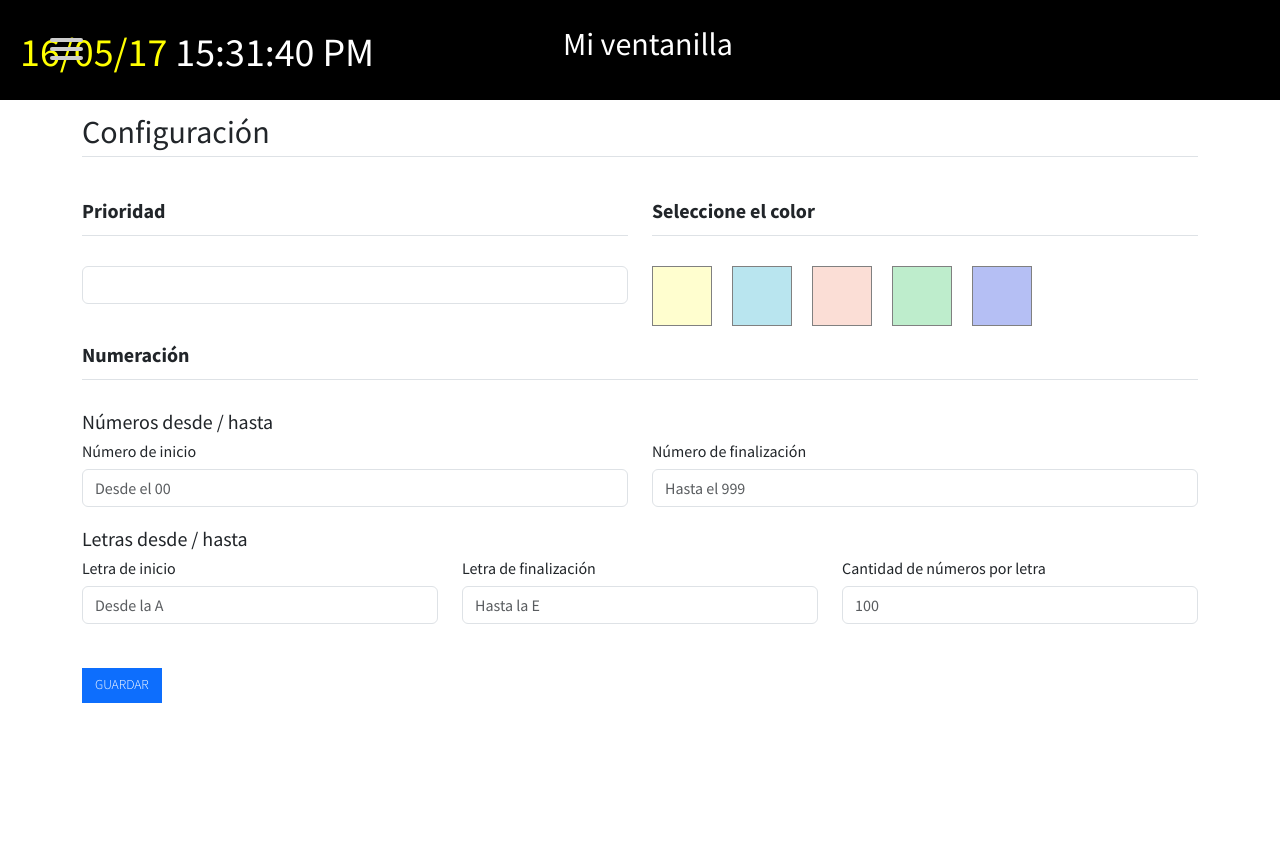
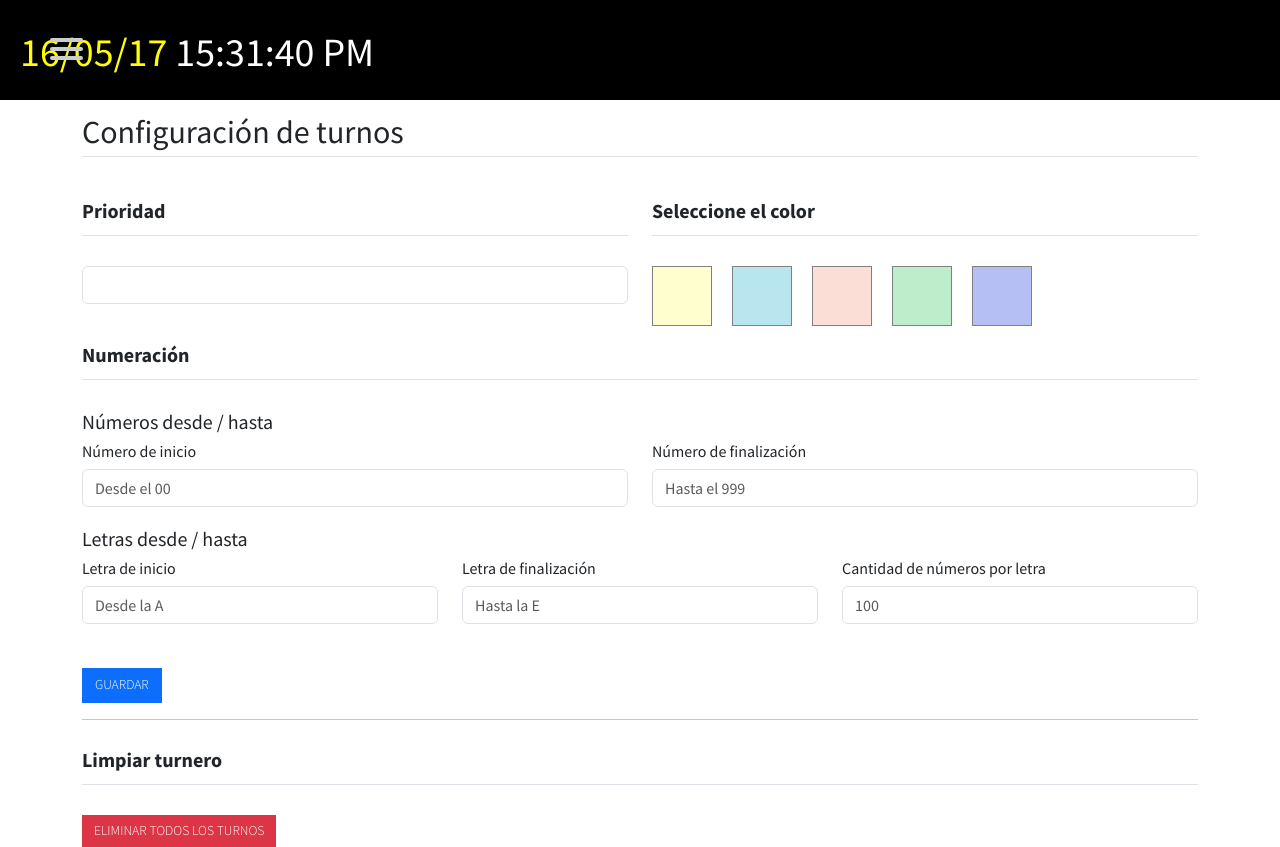
Before and after one commit to hospitalneuquen/turnero, an Angular app: page /config/turnos in a window 1280 px wide. Before the commit the page ends 800 px from the top, so only its background shows below. Built offline with nearby package versions, Linux system fonts and the light colour scheme.

Commit message:
Limpieza, algo de refactor HTML, styling

```diff
--- a/src/app/components/config/turnos/turnos.component.html
+++ b/src/app/components/config/turnos/turnos.component.html
@@ -51,7 +51,7 @@
     <div class="col">
       <form #f="ngForm" novalidate (ngSubmit)="save(f.value, f.valid)">
 
-        <h2 class="border-bottom">Configuración</h2>
+        <h2 class="border-bottom">Configuración de turnos</h2>
 
         <div class="row">
           <div class="col-6">
@@ -132,15 +132,24 @@
         </div>
 
         <br>
-
-
         <div class="row">
           <div class="col">
             <button type="submit" class="btn btn-primary float-sm-right">Guardar</button>
           </div>
         </div>
+        <hr>
 
       </form>
+
+      <div class="row">
+        <div class="col">
+          <h5 class="border-bottom"><strong>Limpiar turnero</strong></h5>
+          <button class="btn btn-danger" (click)="eliminarTurnos()">
+              Eliminar todos los turnos
+            </button>
+        </div>
+      </div>
+
     </div>
   </div>
 </div>
--- a/src/app/components/menu/menu.component.html
+++ b/src/app/components/menu/menu.component.html
@@ -23,26 +23,19 @@
     <!--
         Too bad the menu has to be inside of the button
         but hey, it's pure CSS magic.
-        -->
+    -->
+
     <div id="menu">
-      <ul>
-        <li>
-          <!--<a [routerLink]="['/ventanilla/', ventanillaActual]" *ngIf="ventanillaActual">-->
-          <a href="javascript:void(0);" (click)="menu('/ventanilla')"> > Mi ventanilla</a>
-        </li>
-        <li>
-          <i>Configuraciones</i>
-        </li>
-        <li>
-          <a href="javascript:void(0);" (click)="menu('/config/ventanillas')"> > Ventanillas</a>
-        </li>
-        <li>
-          <a href="javascript:void(0);" (click)="menu('/config/turnos')"> > Turnos</a>
-        </li>
+      <a class="btn btn-primary" href="javascript:void(0);" (click)="menu('/ventanilla')">Ir a mi ventanilla</a>
+      <hr>
+      <ul class="list-group">
+        <i class="list-group-item list-group-item-info">Configuraciones</i>
+        <a class="list-group-item" href="javascript:void(0);" (click)="menu('/config/ventanillas')">Administrar Ventanillas</a>
+        <a class="list-group-item" href="javascript:void(0);" (click)="menu('/config/turnos')">Cargar Turnos</a>
       </ul>
     </div>
   </div>
-  <div class="row">
+  <div *ngIf="miVentanilla" class="row">
     <div class="col titulo-ventanilla">
       Mi ventanilla
     </div>
--- a/src/app/components/menu/menu.component.ts
+++ b/src/app/components/menu/menu.component.ts
@@ -11,19 +11,20 @@ export class MenuComponent implements OnInit {
   // check variable que almacena el estado del checkbox que abre el menu
   // almacenamos para luego cambiar la propiedad de checked cuando cambio de menu
   public checked: any;
+  public ventanillaActual: String = '';
+  public miVentanilla = false;
 
-  public ventanillaActual: String = '';
-
-   activeRoute: string;
+  activeRoute: string;
 
   constructor(private router: Router, private route: ActivatedRoute,
     location: Location) {
 
     router.events.subscribe((val) => {
-        if (location.path() !== ''){
-          this.activeRoute = location.path();
-        }
-      });
+      if (location.path() !== '') {
+        this.activeRoute = location.path();
+        this.miVentanilla = (this.activeRoute.search('/ventanilla/') > -1);
+      }
+    });
 
   }
 
--- a/src/app/components/numero/numero.component.html
+++ b/src/app/components/numero/numero.component.html
@@ -1,7 +1,7 @@
 <ng-container *ngIf="turnero">
   <div [ngClass]="turnero.color">
 
-    <div class=" box-turno borde inactivo">
+    <div class="box-turno borde inactivo">
 
       <div class="cabezal fondo text-center">
 
--- a/src/app/components/numero/numero.component.ts
+++ b/src/app/components/numero/numero.component.ts
@@ -9,14 +9,13 @@ import { ITurnos } from './../../interfaces/ITurnos';
     styleUrls: ['./numero.component.css']
 })
 export class NumeroComponent implements OnInit {
-    // @Input() turno: ITurnos;
+
     @Input() turnero: any;
     @Input() turno: any; // turno actual
     @Input() ventanilla: any;
 
     disponibles: Number;
     existeSiguiente: Boolean = true;
-    // @Output() evtOutput: EventEmitter<any> = new EventEmitter<any>();
 
     constructor(private TurnosService: TurnosService) { }
 
@@ -27,8 +26,6 @@ export class NumeroComponent implements OnInit {
     count() {
         this.TurnosService.getCount(this.turnero._id).subscribe(turnos => {
             this.disponibles = turnos.count;
-
-            // return this.disponibles;
         });
     }
 
--- a/src/app/components/reloj/reloj.component.html
+++ b/src/app/components/reloj/reloj.component.html
@@ -1,3 +1,3 @@
 <h1 class="float-right" id="liveclock">
-  <span style="color: yellow;">{{clock | async | date:'dd/MM/yy'}}</span> {{clock | async | date:'H:mm:ss a'}}
+    <span style="color: yellow;">{{clock | async | date:'dd/MM/yy'}}</span> {{clock | async | date:'H:mm:ss a'}}
 </h1>
--- a/src/index.html
+++ b/src/index.html
@@ -7,20 +7,15 @@
   <meta content="width=device-width, initial-scale=1, maximum-scale=1, user-scalable=no" name="viewport">
   <title>Turnero</title>
   <base href="/">
-
-  <!--<link rel="stylesheet" href="http://v4-alpha.getbootstrap.com/dist/css/bootstrap.min.css">-->
   <link rel="stylesheet" href="./node_modules/bootstrap/dist/css/bootstrap.min.css">
-  <!--<link rel="stylesheet" href="//cdn.materialdesignicons.com/1.9.32/css/materialdesignicons.min.css">-->
   <link rel="stylesheet" href="./node_modules/mdi/css/materialdesignicons.min.css">
-
   <link rel="stylesheet" href="./assets/css/style.css">
-
   <link rel="icon" type="image/x-icon" href="favicon.ico">
 
 </head>
 
 <body>
-  <app>Loading...</app>
+  <app>Cargando turnero...</app>
 </body>
 
 </html>
```
Also changed, not shown: src/app/app.component.ts (+0 -8 lines), src/app/components/config/panel-ventanilla.html (+0 -9 lines), src/assets/css/style.scss (+3 -0 lines).
